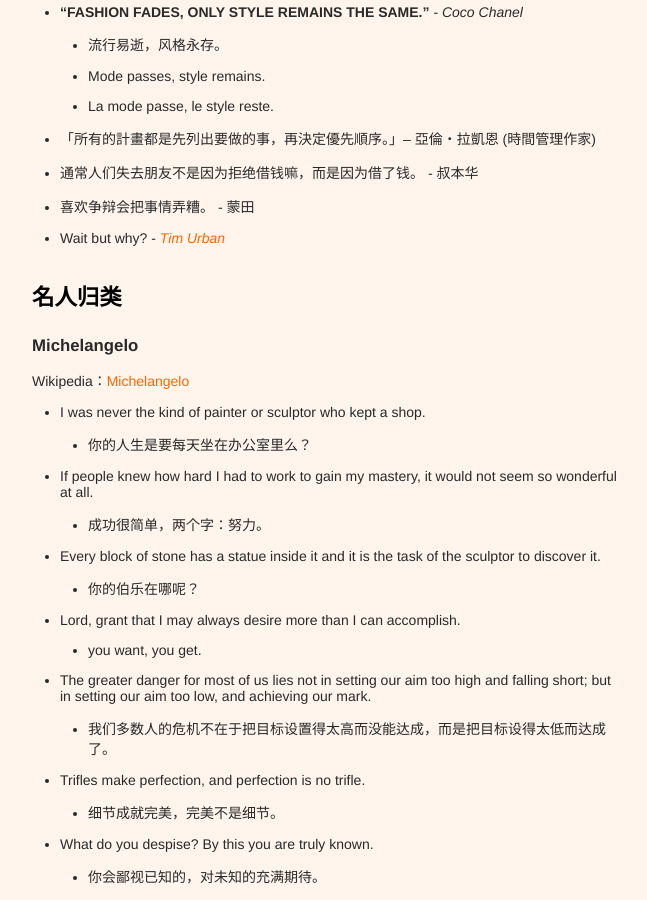
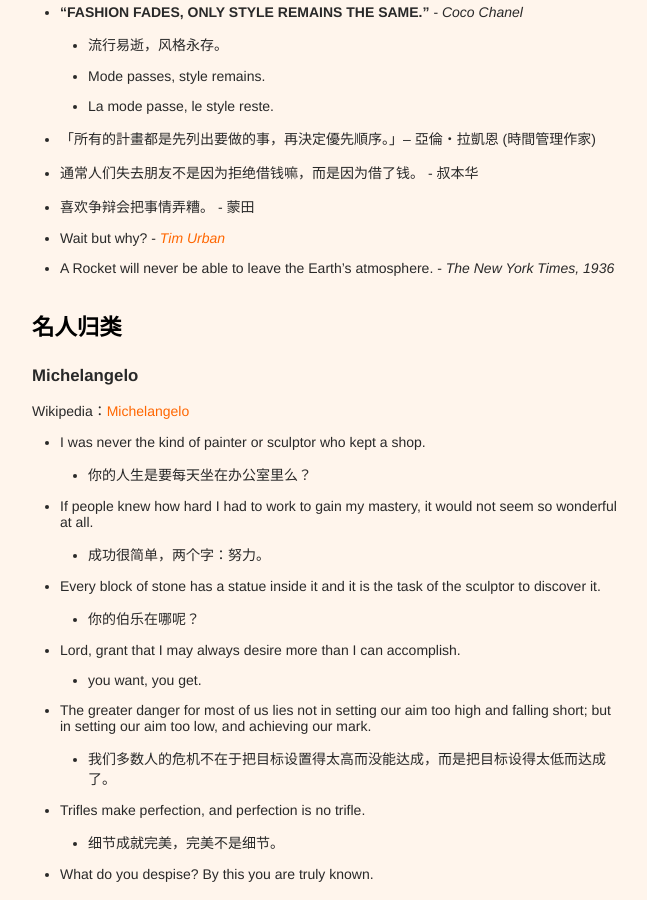
Before and after one commit to xianyuxmu/xianyuxmu.github.io, a Jekyll site: the page built from _posts/2017-06-17-chicken-soup.md, in a window 1280 px wide and 900 px high, scrolled down 1811 px. Shown: the whole window, without its empty margins (314-961 px from the left). Built offline with Jekyll 4.4.1, drawn with Linux system fonts in a browser that asks for light colours; comment, search, counter and statistics services are not loaded.

Commit message:
Chicken Soup of 28 Jul. 2017, last Fri. of Jul.

```diff
--- a/_posts/2017-06-17-chicken-soup.md
+++ b/_posts/2017-06-17-chicken-soup.md
@@ -57,6 +57,7 @@ tags:
 - 通常人们失去朋友不是因为拒绝借钱嘛，而是因为借了钱。 - 叔本华
 - 喜欢争辩会把事情弄糟。 - 蒙田
 - Wait but why?  - [*Tim Urban*](https://waitbutwhy.com/2014/05/life-weeks.html)
+- A Rocket will never be able to leave the Earth's atmosphere. - *The New York Times, 1936*
 
 
 ## 名人归类
```
